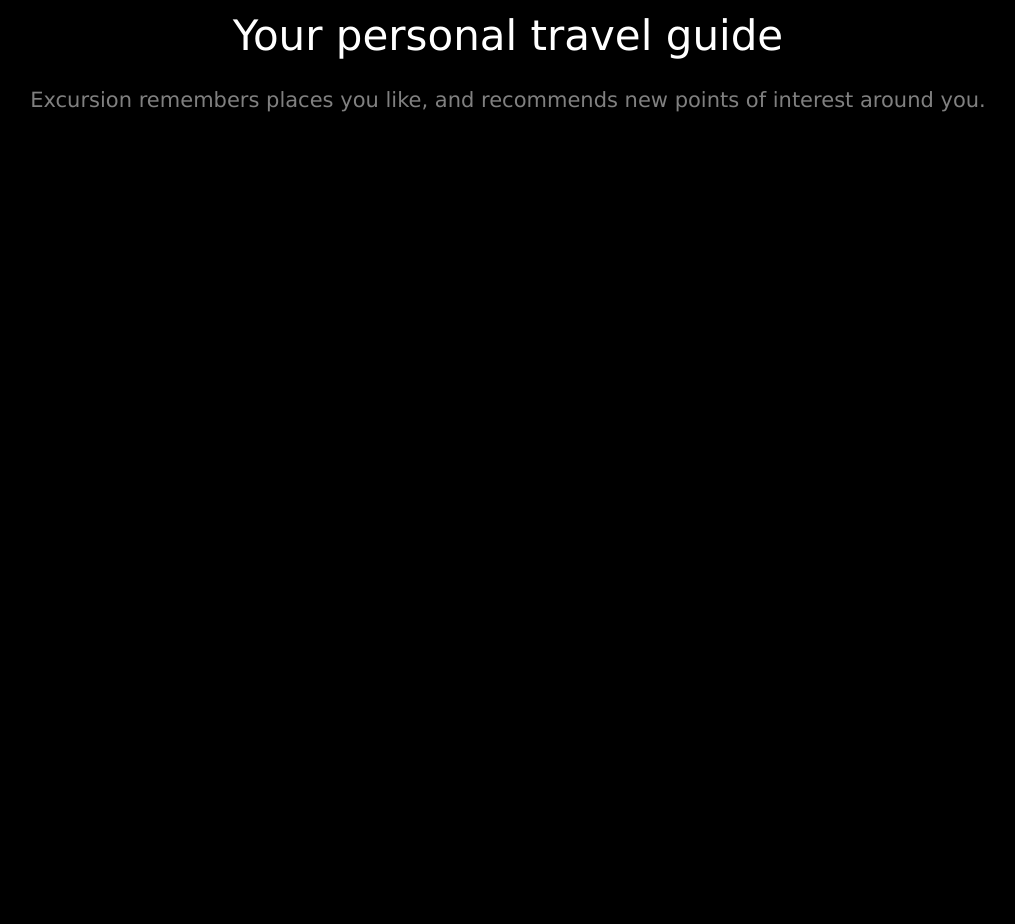
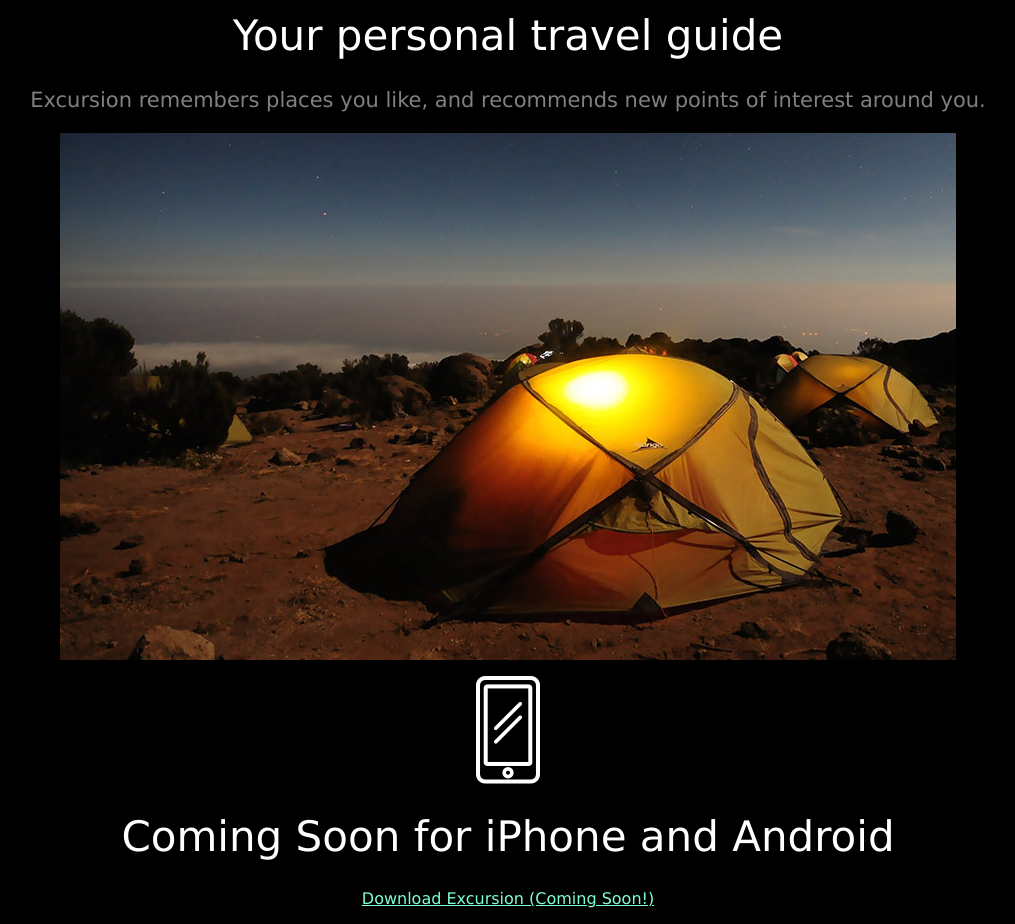
Before and after one commit to aorndorff/excursion-2, a plain HTML site: page index.html in a window 1280 px wide. Shown: the part 360-1284 px from the top of the page, without its empty margins (132-1147 px from the left). Before the commit the page ends 800 px from the top, so only its background shows below. Drawn offline with Linux system fonts and the light colour scheme; files whose address does not match are found by name.

Commit message:
added footer stuff

```diff
--- a/index.html
+++ b/index.html
@@ -15,6 +15,10 @@
         </video>
         <h1 class="header--mid">Your personal travel guide</h1>
         <p class="desc">Excursion remembers places you like, and recommends new points of interest around you.</p>
+        <p><img src="/Users/orndorff52/Documents/Code.Projects/Excursion/resources/images/camp.jpg"></p>
+        <p><img src="/Users/orndorff52/Documents/Code.Projects/Excursion/resources/images/phone.png"></p>
+        <h1 class="header--mid">Coming Soon for iPhone and Android</h1>
+        <p><a class="link--cta" href="#">Download Excursion (Coming Soon!)</a></p>
 
 
 
```
